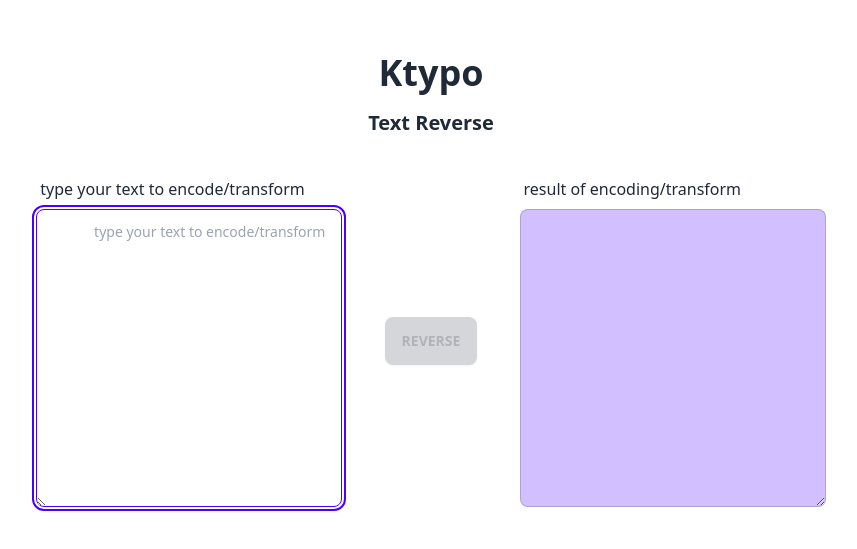
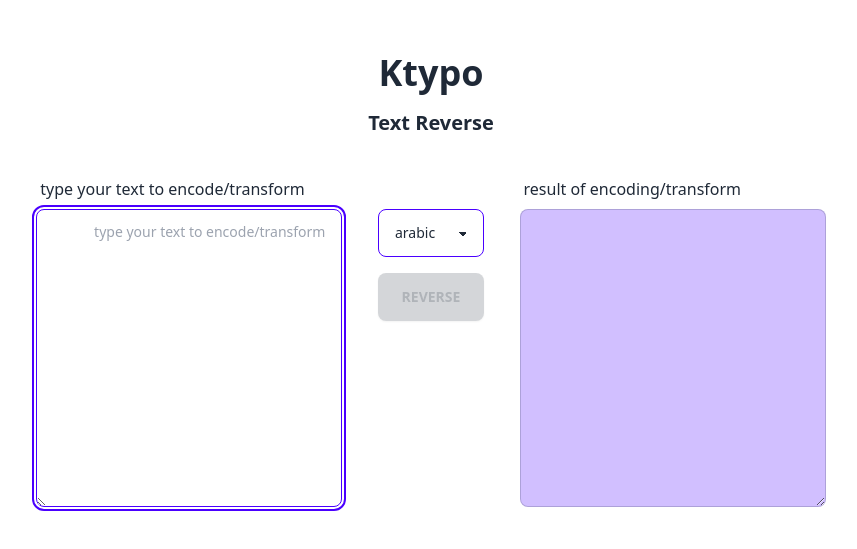
Before and after one commit to mohssineAboutaj/ktypo, a Vue app: page / in a window 1280 px wide. Shown: the part 133-682 px from the top of the page, without its empty margins (209-1066 px from the left). Built offline with nearby package versions, Linux system fonts and the light colour scheme.

Commit message:
feat: ability to choose layout

```diff
--- a/package.json
+++ b/package.json
@@ -1,6 +1,6 @@
 {
   "name": "ktypo",
-  "version": "0.6.0",
+  "version": "0.7.0",
   "description": "A fun project to transform text between arabic/english keyboard layouts",
   "private": true,
   "scripts": {
--- a/src/App.vue
+++ b/src/App.vue
@@ -24,14 +24,28 @@
               :dir="currentLayout === keyboardLayouts[0] ? 'rtl' : 'ltr'"
             ></textarea>
           </div>
-          <div class="col-span-1 flex justify-center items-center">
+          <div class="col-span-5 md:col-span-1 flex justify-center items-start">
+            <div class="grid grid-cols-2 md:grid-cols-1 gap-4 md:mt-10">
+              <select
+                class="select select-primary w-full"
+                v-model="currentLayout"
+              >
+                <option
+                  v-for="(layout, index) in keyboardLayouts"
+                  :key="index"
+                  :value="layout"
+                >
+                  {{ layout }}
+                </option>
+              </select>
               <button
-              class="btn btn-primary uppercase"
+                class="btn btn-primary uppercase w-full"
                 @click="reverseText"
                 :class="{ 'btn-disabled': form.text.length === 0 }"
               >
                 <span>reverse</span>
               </button>
+            </div>
           </div>
           <div class="col-span-5 md:col-span-2">
             <label for="result" class="label">
@@ -42,6 +56,7 @@
               v-model="form.result"
               class="textarea textarea-bordered w-full bg-primary bg-opacity-25 font-bold"
               rows="10"
+              :dir="currentLayout === keyboardLayouts[0] ? 'ltr' : 'rtl'"
               readonly
             ></textarea>
           </div>
```
Lines whose indentation alone changed are shown as unchanged.
